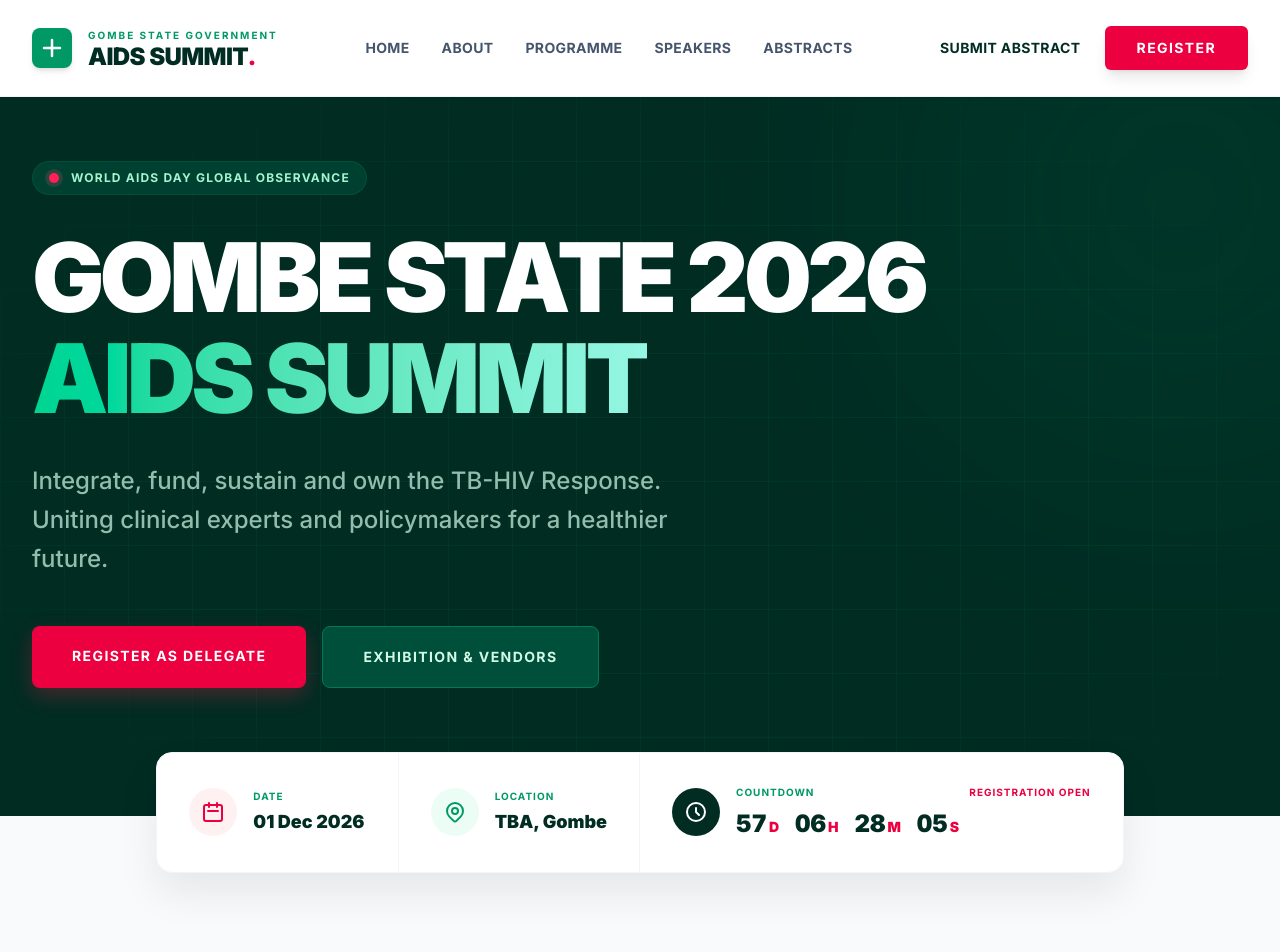
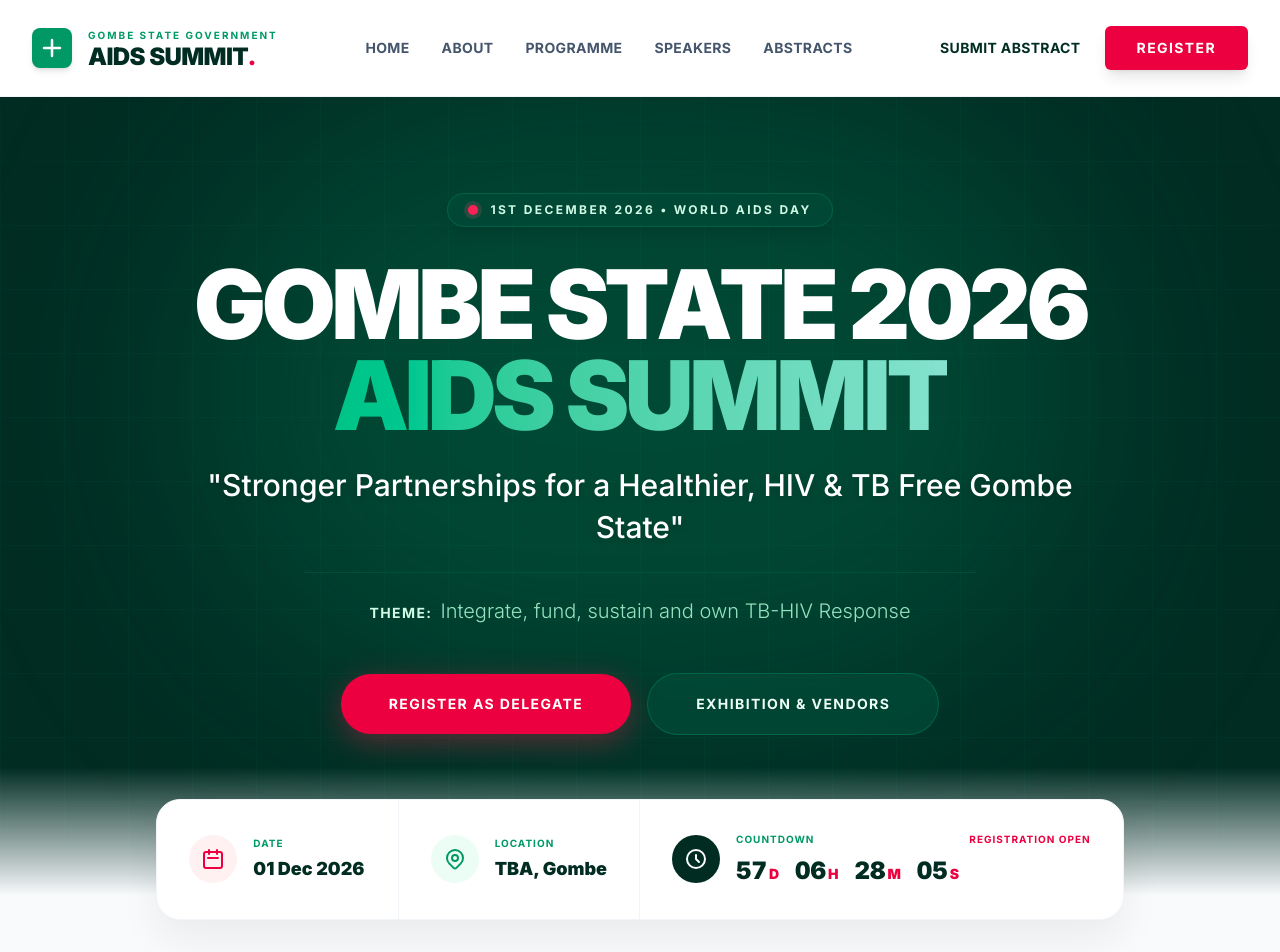
Before and after one commit to Icedmist/gombe-state-aid, a Next.js app in the folder frontend/: page / in a window 1280 px wide. Shown: the top 952 px of the page. Built offline with nearby package versions, Linux system fonts and the light colour scheme.

Commit message:
Grand center-aligned Hero redesign with accurate texts

```diff
--- a/frontend/src/app/page.tsx
+++ b/frontend/src/app/page.tsx
@@ -5,73 +5,84 @@ export default function Home() {
   return (
     <div className="flex flex-col w-full bg-slate-50 selection:bg-emerald-100 selection:text-emerald-900">
 
-      {/* STRUCTURED EMERALD & ROSE HERO */}
-      <section className="relative min-h-[85vh] flex flex-col justify-center bg-emerald-950 overflow-hidden">
-        {/* Clean Architectural Grid Background with Modern Green Glow */}
-        <div className="absolute inset-0 bg-[linear-gradient(to_right,#064e3b_1px,transparent_1px),linear-gradient(to_bottom,#064e3b_1px,transparent_1px)] bg-[size:4rem_4rem] [mask-image:radial-gradient(ellipse_60%_60%_at_50%_50%,#000_70%,transparent_100%)] opacity-30"></div>
-        <div className="absolute top-0 right-0 w-[600px] h-[600px] bg-emerald-700/20 rounded-full blur-[120px] opacity-60 z-0 translate-x-1/3 -translate-y-1/3 pointer-events-none"></div>
+      {/* GRAND CENTER-ALIGNED HERO SECTION */}
+      <section className="relative min-h-[95vh] flex flex-col justify-center items-center bg-emerald-950 overflow-hidden text-center">
+        {/* Abstract Glow & Grid */}
+        <div className="absolute inset-0 bg-[linear-gradient(to_right,#064e3b_1px,transparent_1px),linear-gradient(to_bottom,#064e3b_1px,transparent_1px)] bg-[size:4rem_4rem] [mask-image:radial-gradient(ellipse_80%_80%_at_50%_50%,#000_70%,transparent_100%)] opacity-20"></div>
+        <div className="absolute top-0 left-1/2 -translate-x-1/2 w-full max-w-4xl h-[600px] bg-emerald-500/20 blur-[120px] rounded-full pointer-events-none"></div>
 
-        <div className="container relative z-20 mx-auto px-4 sm:px-6 lg:px-8 max-w-7xl pt-16 pb-32">
-          <div className="max-w-4xl">
-            <div className="inline-flex items-center gap-3 mb-8 bg-emerald-900/60 border border-emerald-800/50 rounded-full px-4 py-2 backdrop-blur-sm">
+        <div className="container relative z-20 mx-auto px-4 sm:px-6 lg:px-8 max-w-5xl pt-24 pb-40">
+
+          <div className="inline-flex items-center gap-3 mb-8 bg-emerald-900/50 border border-emerald-700/50 rounded-full px-5 py-2 backdrop-blur-md shadow-lg">
             <span className="flex h-2.5 w-2.5 relative">
               <span className="animate-ping absolute inline-flex h-full w-full rounded-full bg-rose-400 opacity-75"></span>
               <span className="relative inline-flex rounded-full h-2.5 w-2.5 bg-rose-500"></span>
             </span>
-              <span className="text-emerald-200 font-bold tracking-widest text-xs uppercase">World AIDS Day Global Observance</span>
+            <span className="text-emerald-100 font-bold tracking-[0.2em] text-[10px] sm:text-xs uppercase">
+              1st December 2026 • World AIDS Day
+            </span>
           </div>
 
-            <h1 className="text-5xl md:text-6xl lg:text-8xl font-black text-white tracking-tighter mb-8 leading-[1.05]">
+          <h1 className="text-6xl md:text-7xl lg:text-8xl font-black text-white tracking-tighter mb-6 leading-[0.95]">
             GOMBE STATE 2026 <br />
-              <span className="text-transparent bg-clip-text bg-gradient-to-r from-emerald-400 to-teal-200">AIDS SUMMIT</span>
+            <span className="text-transparent bg-clip-text bg-gradient-to-r from-emerald-400 via-teal-200 to-emerald-400 bg-[length:200%_auto] animate-pulse">
+              AIDS SUMMIT
+            </span>
           </h1>
 
-            <p className="text-xl md:text-2xl text-emerald-100/70 font-medium mb-12 max-w-2xl leading-relaxed">
-              Integrate, fund, sustain and own the TB-HIV Response. Uniting clinical experts and policymakers for a healthier future.
+          <p className="text-2xl md:text-3xl font-medium text-white mb-6 leading-snug max-w-4xl mx-auto drop-shadow-md">
+            "Stronger Partnerships for a Healthier, HIV & TB Free Gombe State"
           </p>
 
-            <div className="flex flex-col sm:flex-row gap-4">
-              <Link href="/register" className="bg-rose-600 hover:bg-rose-700 text-white px-10 py-5 rounded-lg font-bold text-center transition-all transform hover:-translate-y-1 text-sm uppercase tracking-widest shadow-[0_8px_20px_rgba(225,29,72,0.3)]">
+          <p className="text-lg md:text-xl text-emerald-200/90 font-light mb-12 max-w-2xl mx-auto border-t border-emerald-800/50 pt-6">
+            <span className="font-bold text-emerald-100 uppercase tracking-widest text-sm mr-2">Theme:</span>
+            Integrate, fund, sustain and own TB-HIV Response
+          </p>
+
+          <div className="flex flex-col sm:flex-row justify-center items-center gap-4">
+            <Link href="/register" className="w-full sm:w-auto bg-rose-600 hover:bg-rose-700 text-white px-12 py-5 rounded-full font-bold text-center transition-all transform hover:-translate-y-1 text-sm uppercase tracking-widest shadow-[0_8px_30px_rgba(225,29,72,0.4)]">
               Register as Delegate
             </Link>
-              <Link href="/register" className="bg-emerald-900 hover:bg-emerald-800 text-emerald-100 border border-emerald-700 px-10 py-5 rounded-lg font-bold text-center transition-colors text-sm uppercase tracking-widest">
+            <Link href="/register" className="w-full sm:w-auto bg-emerald-900/60 hover:bg-emerald-800 text-emerald-50 border border-emerald-700/60 px-12 py-5 rounded-full font-bold text-center transition-colors text-sm uppercase tracking-widest backdrop-blur-sm">
               Exhibition & Vendors
             </Link>
           </div>
         </div>
-        </div>
+
+        {/* Soft fade into the next section */}
+        <div className="absolute bottom-0 left-0 w-full h-32 bg-gradient-to-t from-slate-50 to-transparent z-10 pointer-events-none"></div>
       </section>
 
       {/* FLOATING QUICK INFO (WHITE CARD, EMERALD TEXT, MIXED ICONS) */}
-      <section className="relative z-30 -mt-16 mx-4 md:mx-auto max-w-6xl">
-        <div className="bg-white rounded-2xl shadow-[0_20px_40px_rgba(0,0,0,0.08)] border border-slate-100 overflow-hidden">
+      <section className="relative z-30 -mt-24 mx-4 md:mx-auto max-w-6xl">
+        <div className="bg-white rounded-3xl shadow-[0_20px_40px_rgba(0,0,0,0.06)] border border-slate-100 overflow-hidden">
           <div className="grid grid-cols-1 md:grid-cols-4 divide-y md:divide-y-0 md:divide-x divide-slate-100">
-            <div className="p-8 flex items-center gap-4 hover:bg-slate-50 transition-colors">
+            <div className="p-8 flex items-center justify-center md:justify-start gap-4 hover:bg-slate-50 transition-colors">
               <div className="w-12 h-12 bg-rose-50 text-rose-600 rounded-full flex items-center justify-center shrink-0">
                 <svg className="w-6 h-6" fill="none" viewBox="0 0 24 24" stroke="currentColor"><path strokeLinecap="round" strokeLinejoin="round" strokeWidth={2} d="M8 7V3m8 4V3m-9 8h10M5 21h14a2 2 0 002-2V7a2 2 0 00-2-2H5a2 2 0 00-2 2v12a2 2 0 002 2z" /></svg>
               </div>
-              <div>
+              <div className="text-left">
                 <div className="text-[10px] font-bold uppercase tracking-widest text-emerald-600 mb-1">Date</div>
                 <div className="text-lg font-black text-emerald-950">01 Dec 2026</div>
               </div>
             </div>
-            <div className="p-8 flex items-center gap-4 hover:bg-slate-50 transition-colors">
+            <div className="p-8 flex items-center justify-center md:justify-start gap-4 hover:bg-slate-50 transition-colors">
               <div className="w-12 h-12 bg-emerald-50 text-emerald-600 rounded-full flex items-center justify-center shrink-0">
                 <svg className="w-6 h-6" fill="none" viewBox="0 0 24 24" stroke="currentColor"><path strokeLinecap="round" strokeLinejoin="round" strokeWidth={2} d="M17.657 16.657L13.414 20.9a1.998 1.998 0 01-2.827 0l-4.244-4.243a8 8 0 1111.314 0z" /><path strokeLinecap="round" strokeLinejoin="round" strokeWidth={2} d="M15 11a3 3 0 11-6 0 3 3 0 016 0z" /></svg>
               </div>
-              <div>
+              <div className="text-left">
                 <div className="text-[10px] font-bold uppercase tracking-widest text-emerald-600 mb-1">Location</div>
                 <div className="text-lg font-black text-emerald-950">TBA, Gombe</div>
               </div>
             </div>
-            <div className="p-8 flex items-center gap-4 hover:bg-slate-50 transition-colors md:col-span-2">
+            <div className="p-8 flex items-center justify-center md:justify-start gap-4 hover:bg-slate-50 transition-colors md:col-span-2">
               <div className="w-12 h-12 bg-emerald-950 text-white rounded-full flex items-center justify-center shrink-0">
                 <svg className="w-6 h-6" fill="none" viewBox="0 0 24 24" stroke="currentColor"><path strokeLinecap="round" strokeLinejoin="round" strokeWidth={2} d="M12 8v4l3 3m6-3a9 9 0 11-18 0 9 9 0 0118 0z" /></svg>
               </div>
-              <div className="w-full">
+              <div className="w-full text-left">
                 <div className="text-[10px] font-bold uppercase tracking-widest text-emerald-600 mb-1 flex justify-between">
                   <span>Countdown</span>
-                  <span className="text-rose-600">Registration Open</span>
+                  <span className="text-rose-600 hidden sm:inline">Registration Open</span>
                 </div>
                 <Countdown />
               </div>
```
Lines whose indentation alone changed are shown as unchanged.
